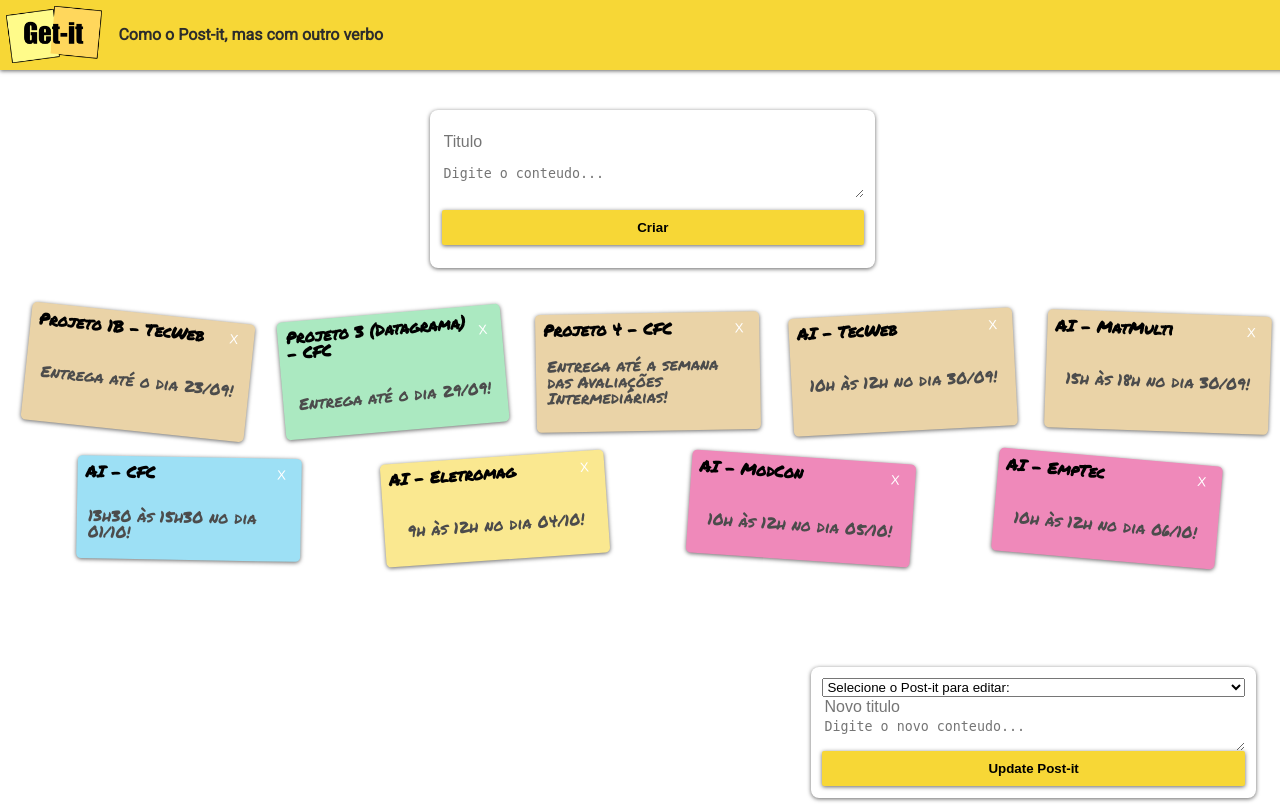
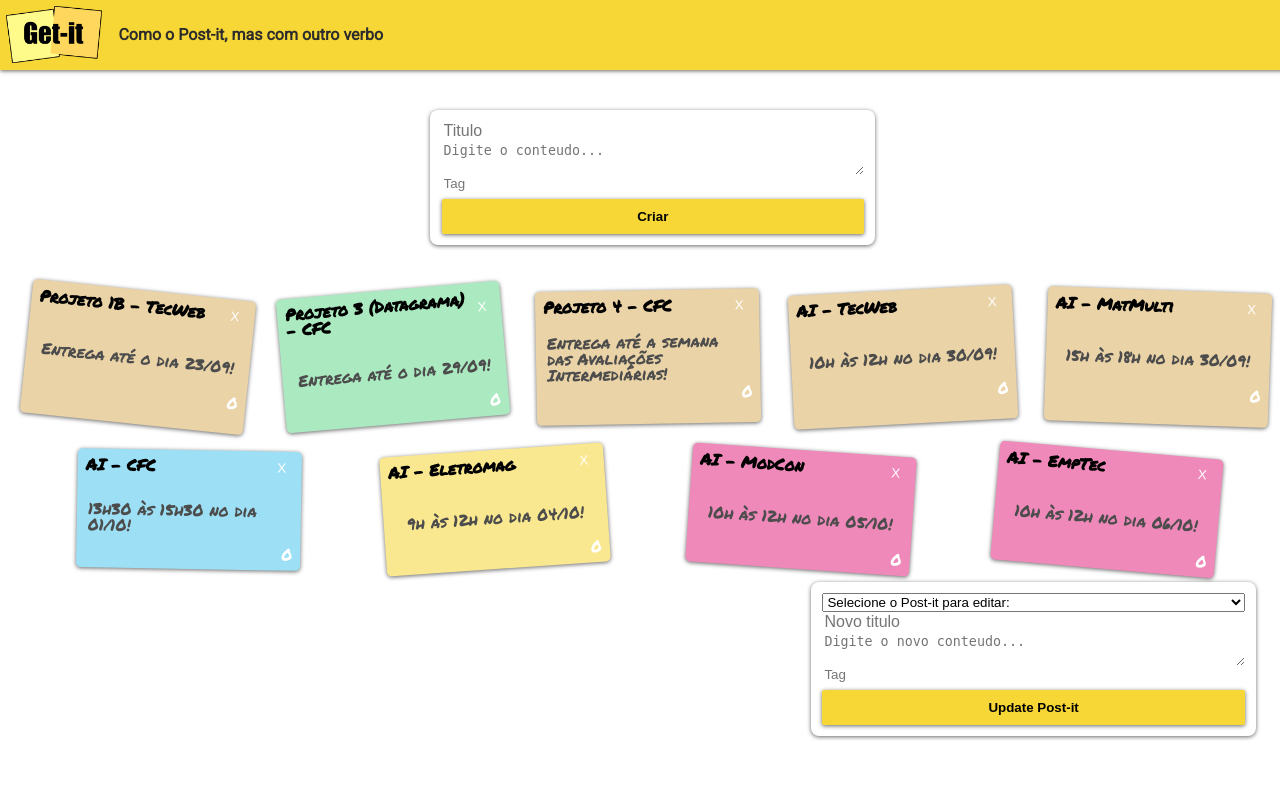
Before and after one commit to nataliaqmc/Projeto-1B-TecWeb, a Django app: page / in a window 1280 px wide. Run offline with Django 3.2, Linux system fonts and the light colour scheme; data comes from the database, SQL or seed files in the repository; some libraries are stand-ins or nearby versions.

Commit message:
adicionando tags

```diff
--- a/notes/models.py
+++ b/notes/models.py
@@ -4,6 +4,7 @@
 class Note(models.Model):
     title = models.CharField(max_length=200)
     content = models.TextField()
+    tag = models.CharField(max_length=200)
     def __str__(self):
         #ID.TITULO - RETURN
         return f'{self.id}.{self.title}'
--- a/notes/static/notes/css/getit.css
+++ b/notes/static/notes/css/getit.css
@@ -90,9 +90,7 @@
 
 .container {
  display: flex;
- align-items: stretch;
- flex-direction: row;
- flex-wrap: wrap;
+ flex-direction: column;
  height: 90%;
  width: 100%;
  padding: 0.5rem;
@@ -126,6 +124,13 @@
  font-weight: bold;
 
 }
+.card-tag {
+  display: flex;
+  flex-direction: column;
+  justify-content: flex-end;
+  align-items: flex-end;
+  color: white;
+ }
 .x{
   width: 1.5rem;
   justify-content: flex-end;
@@ -232,6 +237,7 @@
    box-shadow: 0 1px 4px rgba(0, 0, 0, 0.6);
    width: 33%;
    margin-left: 33%;
+   margin-right: 33%;
    margin-top: 2rem;
    margin-bottom: 2rem;
    justify-content: space-evenly;
@@ -244,6 +250,11 @@
    border-width: 0;
 
  }
+ .form-card-tag {
+  border-width: 0;
+  padding-bottom: 0.5rem;
+
+}
  .autoresize {
    border-style: solid;
    border-width: 0;
--- a/notes/templates/notes/index.html
+++ b/notes/templates/notes/index.html
@@ -23,6 +23,12 @@
             name="detalhes"
             placeholder="Digite o conteudo..."
         ></textarea>
+        <input
+            class="form-card-tag"
+            type="text"
+            name="tag"
+            placeholder="Tag"
+        />
         <button class="btn" type="submit">Criar</button>
     </form>
 
@@ -36,6 +42,9 @@
                     <input value="X" class="x" type="submit" formaction="/delete/{{note.id}}">
                 </div>
                 <p id="detalhes" class="card-content">{{note.content}}</p>
+                <div class="card-tag-container">
+                    <p class="card-tag" id="tag">{{note.tag}}</p>
+                </div>
             </div>
             {% endfor %}
         </div>
@@ -60,7 +69,12 @@
                 name="detalhes"
                 placeholder="Digite o novo conteudo..."
             ></textarea>
-
+            <input
+                class="form-card-tag"
+                type="text"
+                name="tag"
+                placeholder="Tag"
+            />
             <button class="btn" type="submit" formaction="/update">Update Post-it</button>
 
         </form>
--- a/notes/views.py
+++ b/notes/views.py
@@ -6,8 +6,9 @@
     if request.method == 'POST':
         title = request.POST.get('titulo')
         content = request.POST.get('detalhes')
+        tag = request.POST.get('tag')
         # TAREFA: Utilize o title e content para criar um novo Note no banco de dados
-        Note.objects.create(title=title, content=content)
+        Note.objects.create(title=title, content=content, tag=tag)
         return redirect('index')
     else:
         all_notes = Note.objects.all()
@@ -17,15 +18,15 @@
     if request.method == 'POST':
         title = request.POST.get('titulo')
         content = request.POST.get('detalhes')
+        tag = request.POST.get('tag')
         id = request.POST.get('identificador')
         note = Note.objects.get(id=id)
-        if title == '':
+        if title != '':
+            note.title = title
+        if content != '':
             note.content = content
-        elif content == '':
-            note.title = title
-        elif title != '' and content != '':
-            note.title = title
-            note.content = content
+        if tag != '':
+            note.tag = tag
         note.save()
         return redirect('index')
 
```
Also changed, not shown: notes/migrations/0002_note_tag.py (added).
